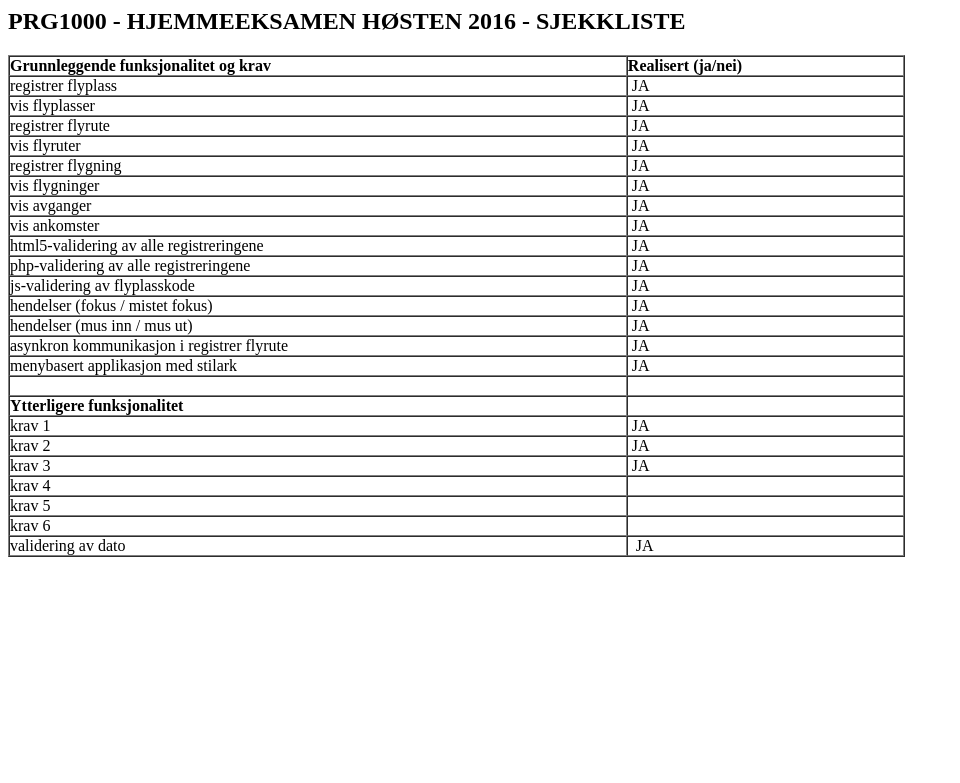
After one commit to Zqurrel/PRG-Eksamen, a PHP site: page /prg1000-hjemmeeksamen-2016-hoest-sjekkliste.html in a window 1280 px wide. The commit adds this page. Shown: the top 783 px of the page, without its empty margins (0-960 px from the left). Run offline with PHP 8.4, Linux system fonts and the light colour scheme.

Commit message:
Add files via upload

```diff
--- /dev/null
+++ b/prg1000-hjemmeeksamen-2016-hoest-sjekkliste.html
@@ -0,0 +1,115 @@
+
+<html xmlns:v="urn:schemas-microsoft-com:vml" xmlns:o="urn:schemas-microsoft-com:office:office">
+<head>
+<cleaned_tag http-equiv="Content-Type" content="text/html; charset=iso-8859-1">
+<cleaned_tag name="GENERATOR" content="Mozilla/4.77 [en] (Windows NT 5.0; U) [Netscape]">
+<cleaned_tag name="Author" content="Geir Bjarvin">
+<title>prg1000-hjemmeeksamen-2016-hoest-sjekkliste</title>
+</head>
+<body bgcolor="#FFFFFF">
+<h2>PRG1000 - HJEMMEEKSAMEN <strong>H&Oslash;STEN </strong> 2016 - SJEKKLISTE</h2>
+<table border="1" cellspacing="0" cellpadding="0" width="71%">
+<tr>
+<td width="69%"><p><strong>Grunnleggende funksjonalitet og krav</strong></p></td>
+<td width="69%"><p><strong>Realisert (ja/nei) </strong></p></td>
+</tr>
+<tr>
+<td width="69%"><p>registrer flyplass </p></td>
+<td width="69%">&nbsp;JA</td>
+</tr>
+<tr>
+<td width="69%"><p>vis flyplasser </p></td>
+<td width="69%">&nbsp;JA</td>
+</tr>
+<tr>
+<td width="69%"><p>registrer flyrute </p></td>
+<td width="69%">&nbsp;JA</td>
+</tr>
+<tr>
+<td width="69%"><p>vis flyruter</p></td>
+<td width="69%">&nbsp;JA</td>
+</tr>
+<tr>
+<td width="69%"><p>registrer flygning</p></td>
+<td width="69%">&nbsp;JA</td>
+</tr>
+<tr>
+<td width="69%"><p>vis flygninger</p></td>
+<td width="69%">&nbsp;JA</td>
+</tr>
+<tr>
+<td><p>vis avganger</p></td>
+<td>&nbsp;JA</td>
+</tr>
+<tr>
+<td><p>vis ankomster</p></td>
+<td>&nbsp;JA</td>
+</tr>
+<tr>
+<td width="69%"><p>html5-validering av alle registreringene</p></td>
+<td width="69%">&nbsp;JA</td>
+</tr>
+<tr>
+<td width="69%"><p>php-validering av alle registreringene</p></td>
+<td width="69%">&nbsp;JA</td>
+</tr>
+<tr>
+<td width="69%"><p>js-validering av flyplasskode</p></td>
+<td width="69%">&nbsp;JA</td>
+</tr>
+<tr>
+<td width="69%"><p>hendelser (fokus / mistet fokus)</p></td>
+<td width="69%">&nbsp;JA</td>
+</tr>
+<tr>
+<td width="69%"><p>hendelser (mus inn / mus ut)</p></td>
+<td width="69%">&nbsp;JA</td>
+</tr>
+<tr>
+<td><p>asynkron kommunikasjon i registrer flyrute</p></td>
+<td>&nbsp;JA</td>
+</tr>
+<tr>
+<td width="69%"><p>menybasert applikasjon med stilark</p></td>
+<td width="69%">&nbsp;JA</td>
+</tr>
+<tr>
+<td width="69%"><p>&nbsp;</p></td>
+<td width="69%">&nbsp;</td>
+</tr>
+<tr>
+<td width="69%"><p><strong>Ytterligere funksjonalitet</strong></p></td>
+<td width="69%">&nbsp;</td>
+</tr>
+<tr>
+<td width="69%"><p>krav 1<strong> </strong></p></td>
+<td width="69%">&nbsp;JA</td>
+</tr>
+<tr>
+<td width="69%"><p>krav 2</p></td>
+<td width="69%">&nbsp;JA</td>
+</tr>
+<tr>
+<td width="69%"><p>krav 3</p></td>
+<td width="69%">&nbsp;JA</td>
+</tr>
+<tr>
+<td width="69%"><p>krav 4</p></td>
+<td width="69%">&nbsp;</td>
+</tr>
+<tr>
+<td width="69%"><p>krav 5</p></td>
+<td width="69%">&nbsp;</td>
+</tr>
+<tr>
+<td width="69%"><p>krav 6</p></td>
+<td width="69%">&nbsp;</td>
+</tr>
+<tr>
+<td width="69%"><p>validering av dato </p></td>
+<td width="69%">&nbsp; JA</td>
+</tr>
+</table>
+<p>&nbsp;</p>
+<p>&nbsp;</p>
+</body>
--- a/registrer-flygning.php
+++ b/registrer-flygning.php
@@ -53,13 +53,11 @@ function validerFlygning()
 		if (lovligFraFlyplass==false)
 		{
 			alert("Fra flyplass er ikke korrekt fylt");
-
 			lovlig=false;
 		}
 		if (lovligTilFlyplass==false)
 		{
 			alert("Til flyplass har er ikke korrekt fylt");
-
 			lovlig=false;
 		}
 	}
@@ -111,7 +109,7 @@ if(isset($_POST["registrer"]))
     $dato=$_POST["dato"];
     function validerFlightnummer($nummer)
 {
-     $fil="flygning.txt";
+     $fil="D:\\Sites\\home.hbv.no\\phptemp\\146814/flygning.txt";
      $filoperasjon="r";
      $lesflygning=fopen($fil, $filoperasjon);
      $tilbakemelding="1";
@@ -141,7 +139,7 @@ if(isset($_POST["registrer"]))
             print "Dette flightnummeret eksisterer allerede!";
         }
         else {
-    $filnavn="flygning.txt";
+    $filnavn="D:\\Sites\\home.hbv.no\\phptemp\\146814/flygning.txt";
     $filoperasjon="a";
     $fil=fopen($filnavn,$filoperasjon);
     $linje=$flightnr . ";" . $fraflyplass . ";" . $tilflyplass . ";" . $dato . "\n";
--- a/slutt.html
+++ b/slutt.html
@@ -1,7 +1,7 @@
 		<br class="clearfloat" />
 
 		<footer>
-			<h5>Laget av Sjur Holte Torstensen</h5>
+			<h4>Laget av Fotballgruppen: <br> Belal Shah, Sjur Holte Torstensen, André Stølan Ness, <br> Andreas Mørkassel Bakkeland og Erling Reinholtz Harkinn </br> </h4>
 		</footer>
 	</div>
 	</div>
--- a/start.html
+++ b/start.html
@@ -26,5 +26,8 @@
 			<a href="vis-flygninger.php">Vis flygninger </a></p>
 			<a href="vis-avganger.php">Vis avganger </a></p>
 			<a href="vis-ankomster.php">Vis ankomster </a></p>
+
+			<p><h3>Registrer</h3></p>
+			<a href="prg1000-hjemmeeksamen-2016-hoest-sjekkliste.html">Sjekkliste</a></p>
 		</nav>
 	<div id="main">
--- a/style.css
+++ b/style.css
@@ -10,7 +10,7 @@ body
 	text-align: center;
 	border: solid black;
 	width: 350px;
-	height: 600px;
+	height: 650px;
 	position: absolute;
 	left: 5px;
 	top: 10px;
@@ -28,7 +28,7 @@ body
 {
 	border: solid black;
 	width: 600px;
-	height: 600px;
+	height: 650px;
 	position: absolute;
 	top: -2.8px;
 	left: 360px;
--- a/vis-ankomster.php
+++ b/vis-ankomster.php
@@ -24,7 +24,7 @@
 	@$tilflyplass=$_POST ["tilflyplass"];
 	$tilflyplass=trim($tilflyplass);
 
-	$filnavn="D:Sites\\home.hbv.no\\phptemp\\146814/flygning.txt";
+	$filnavn="D:\\Sites\\home.hbv.no\\phptemp\\146814/flygning.txt";
 	$filoperasjon="r";
 
 	print ("Disse flygningene ankommer $tilflyplass <br> <br>");
--- a/vis-avganger.php
+++ b/vis-avganger.php
@@ -24,7 +24,7 @@
 	@$fraflyplass=$_POST ["fraflyplass"];
 	$fraflyplass=trim($fraflyplass);
 
-	$filnavn="D:Sites\\home.hbv.no\\phptemp\\146814/flygning.txt";
+	$filnavn="D:\\Sites\\home.hbv.no\\phptemp\\146814/flygning.txt";
 	$filoperasjon="r";
 
 	print ("Disse flygningene har avgang fra $fraflyplass <br> <br>");
```
Also changed, not shown: ajax.js (added, +11 -0 lines), ajax.php (added, +25 -0 lines), registrer-flyplass.php (+87 -24 lines), registrer-flyrute.php (+100 -20 lines), valider-flyrute.js (+41 -12 lines), valider-flygning.js (line endings or trailing spaces), valider-flyplass.js (line endings or trailing spaces).
